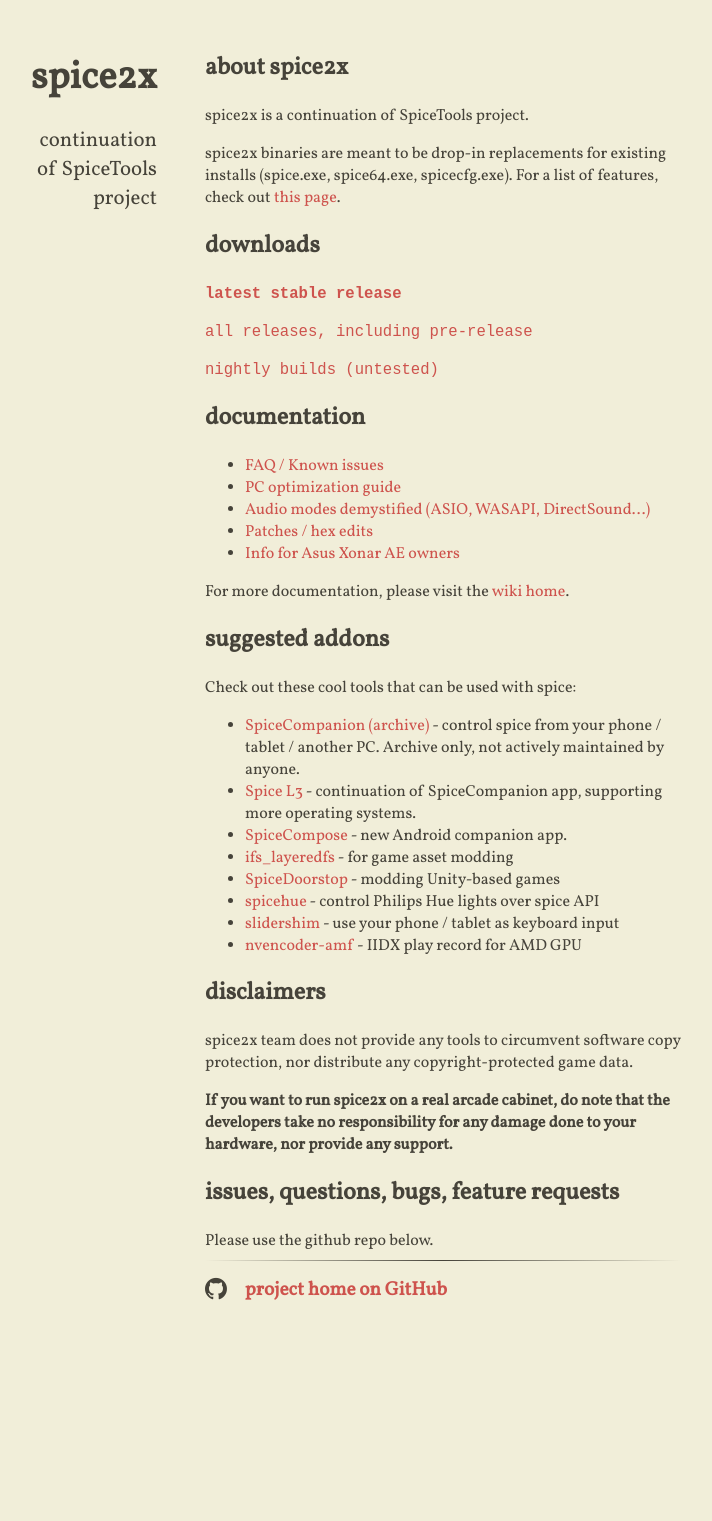
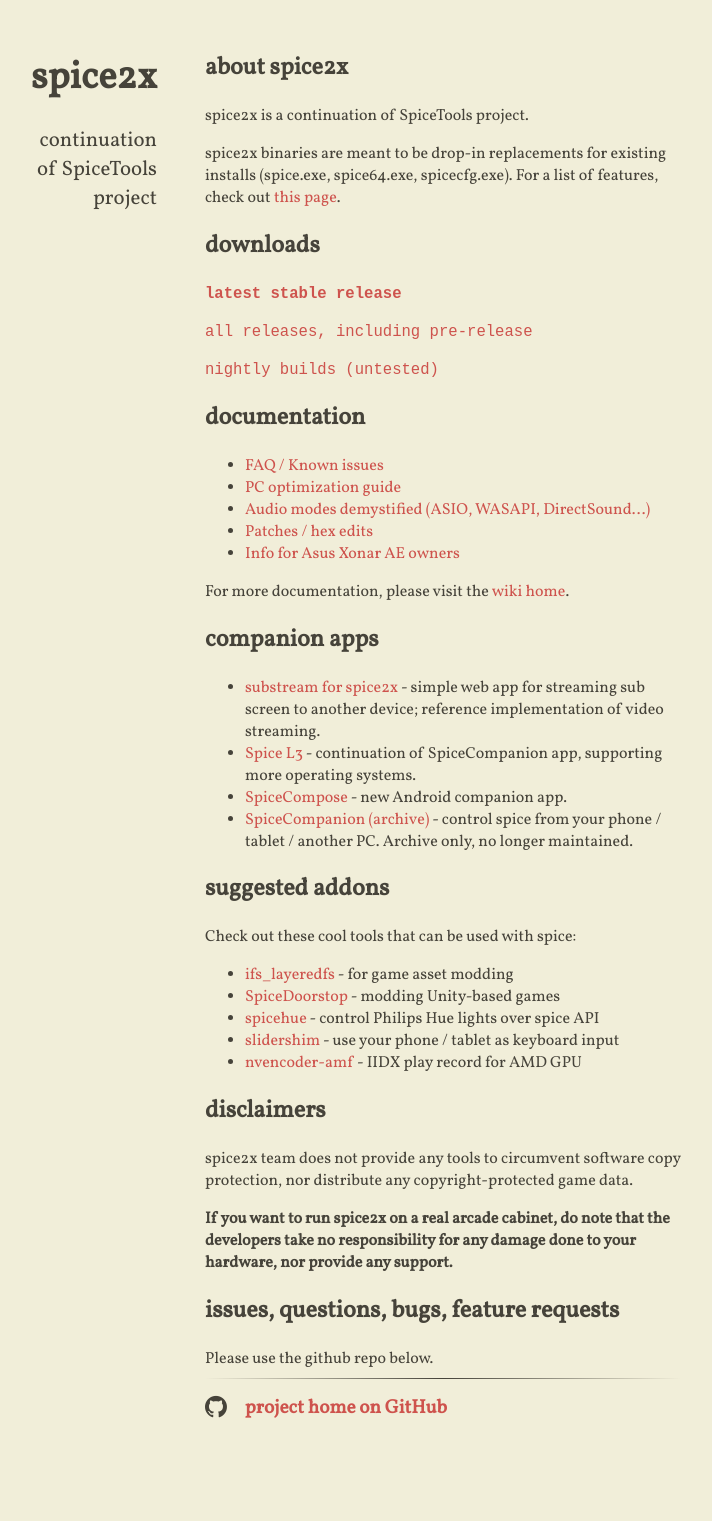
Before and after one commit to spice2x/spice2x.github.io, a Jekyll site: the page built from docs/index.html, in a window 1280 px wide. Shown: the whole page, without its empty margins (299-1011 px from the left). Built offline with Jekyll 4.4.1, drawn with Linux system fonts in a browser that asks for light colours; nearby versions of some CDN libraries; before the commit the page ends 1403 px from its top, so only the background shows below that.

Commit message:
Revise companion apps and add suggested addons
Updated companion apps section and added suggested addons.

```diff
--- a/docs/_includes/content.html
+++ b/docs/_includes/content.html
@@ -77,13 +77,11 @@
 
 For more documentation, please visit the <a href="https://github.com/spice2x/spice2x.github.io/wiki">wiki home</a>.
 
-<h2>suggested addons</h2>
-
-Check out these cool tools that can be used with spice:
+<h2>companion apps</h2>
 
 <ul>
-  <li><a href="https://github.com/spice2x/spicecompanion_archive/releases">SpiceCompanion (archive)</a> -
-    control spice from your phone / tablet / another PC. Archive only, not actively maintained by anyone.
+  <li><a href="https://github.com/spice2x/substream">substream for spice2x</a> -
+    simple web app for streaming sub screen to another device; reference implementation of video streaming.
   </li>
   <li><a href="https://github.com/Longhorn3683/spicecompanion">Spice L3</a> -
     continuation of SpiceCompanion app, supporting more operating systems.
@@ -91,6 +89,16 @@
   <li><a href="https://github.com/C-F0x/SpiceCompose">SpiceCompose</a> -
     new Android companion app.
   </li>
+  <li><a href="https://github.com/spice2x/spicecompanion_archive/releases">SpiceCompanion (archive)</a> -
+    control spice from your phone / tablet / another PC. Archive only, no longer maintained.
+  </li>
+</ul>
+
+<h2>suggested addons</h2>
+
+Check out these cool tools that can be used with spice:
+
+<ul>
   <li>
     <a href="https://github.com/mon/ifs_layeredfs">ifs_layeredfs</a> - for game asset modding
   </li>
```
